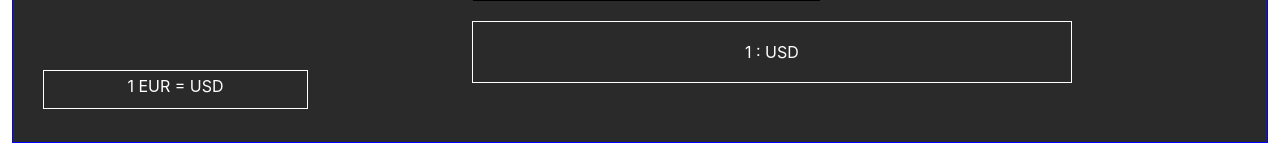
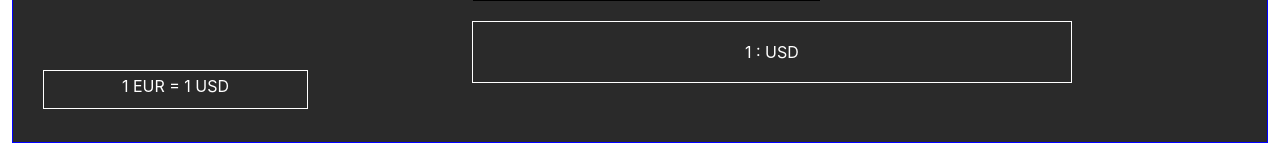
Before and after one commit to JohnTamer/currency-exchanger, a React (Create React App) app: page / in a window 1280 px wide. Shown: the part 223-383 px from the top of the page. Built offline with nearby package versions, Linux system fonts and the light colour scheme; no server answers.

Commit message:
add the context api to the app

```diff
--- a/src/App.js
+++ b/src/App.js
@@ -1,10 +1,12 @@
 import "./App.css";
 import { Home } from "./pages/home/home";
-
+import { StateProvider } from "./context/stateContext";
 function App() {
   return (
     <div className="app">
-      <Home />
+      <StateProvider>
+        <Home />
+      </StateProvider>
     </div>
   );
 }
--- a/src/components/exchanger/exchanger.js
+++ b/src/components/exchanger/exchanger.js
@@ -1,18 +1,22 @@
 import "./exchanger.css";
 import axios from "axios";
 import { useEffect, useState } from "react";
+import StateContext from "../../context/stateContext";
+import { useContext } from "react";
 const BASE_URL_from =
   "https://v6.exchangerate-api.com/v6/b3a5dde5ff3fa01bf5e615a8/latest/EUR";
 const BASE_URL_To =
   "https://v6.exchangerate-api.com/v6/b3a5dde5ff3fa01bf5e615a8/latest/USD";
 export const Exchanger = () => {
+  const { amount, setAmount } = useContext(StateContext);
   const [fromCurrencyOption, setFromCurrencyOption] = useState([]);
   const [toCurrencyOption, setToCurrencyOption] = useState([]);
   const [fromValue, setFromValue] = useState("EUR");
   const [toValue, setToValue] = useState("USD");
   const [exchangeRate, setExchangeRate] = useState();
-  const [amount, setAmount] = useState(1);
+  // const [amount, setAmount] = useState(1);
   const [result, setResult] = useState(1);
+
   console.log(fromCurrencyOption);
   useEffect(() => {
     axios
@@ -60,7 +64,7 @@ export const Exchanger = () => {
             onChange={amountHandler}
           />
           <div className="exchanger__left__result">
-            {amount} {fromValue} = {toValue}
+            {amount} {fromValue} = {result} {toValue}
           </div>
         </div>
       </div>
--- /dev/null
+++ b/src/context/stateContext.js
@@ -0,0 +1,13 @@
+import { createContext, useState } from "react";
+const StateContext = createContext();
+
+export function StateProvider({ children }) {
+  const [amount, setAmount] = useState(1);
+  return (
+    <StateContext.Provider value={{ amount, setAmount }}>
+      {children}
+    </StateContext.Provider>
+  );
+}
+
+export default StateContext;
```
